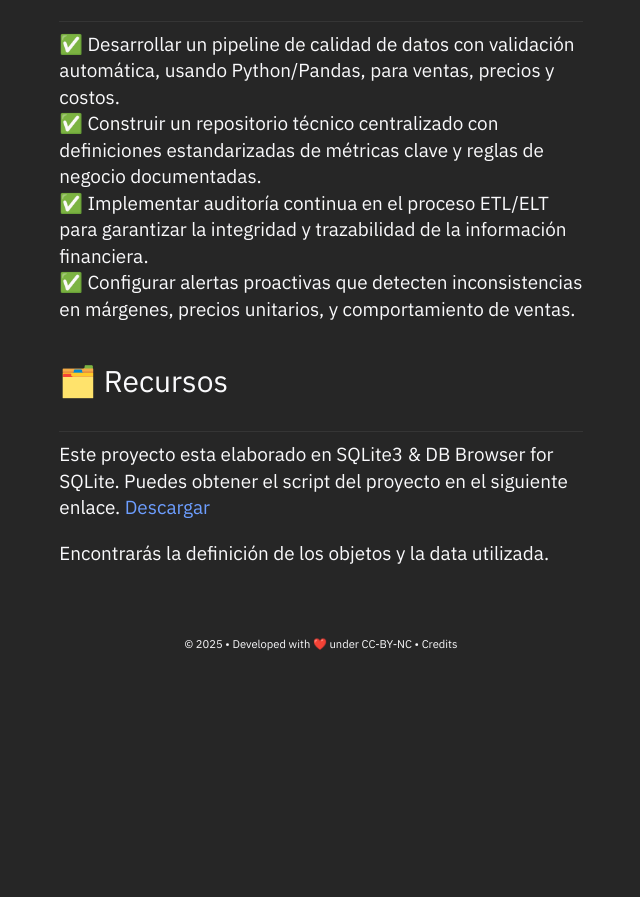
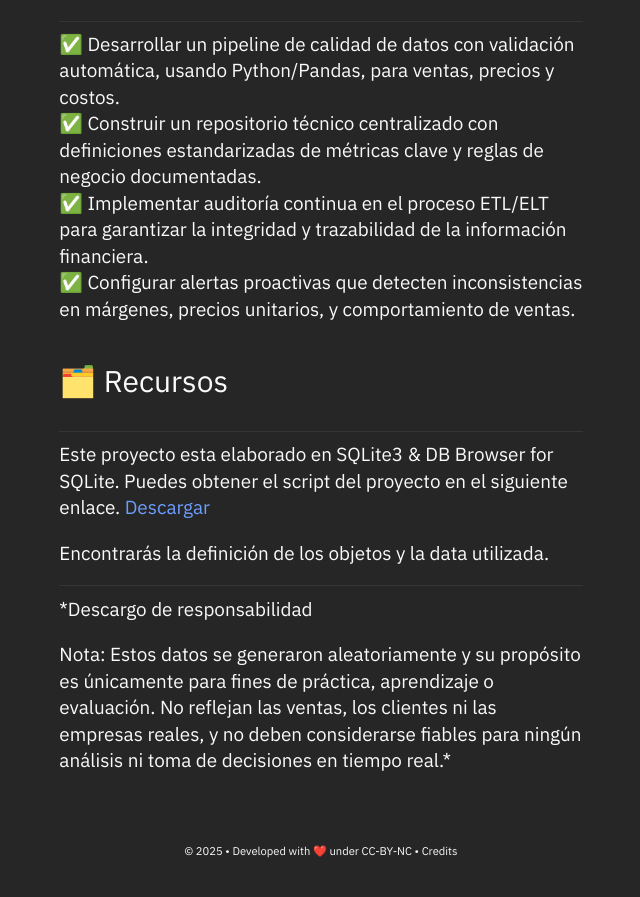
Before and after one commit to batistayureiba/batistayureiba.github.io, a Jekyll site: the page built from _notes/Public/Analisis de Venta e Inventario.md, in a window 1280 px wide and 900 px high, scrolled down 22844 px. Shown: the top 897 px of the window, without its empty margins (319-959 px from the left). Built offline with Jekyll 4.4.1, drawn with Linux system fonts in a browser that asks for light colours; before the commit the page ends 23537 px from its top, so only the background shows below that.

Commit message:
Update Analisis de Venta e Inventario.md

```diff
--- a/_notes/Public/Analisis de Venta e Inventario.md
+++ b/_notes/Public/Analisis de Venta e Inventario.md
@@ -292,3 +292,8 @@ Este proyecto esta elaborado en SQLite3 & DB Browser for SQLite.
 Puedes obtener el script del proyecto en el siguiente enlace. [Descargar](../assets/download/electromarket.sql)
 
 Encontrarás la definición de los objetos y la data utilizada.
+
+---
+*Descargo de responsabilidad
+
+Nota: Estos datos se generaron aleatoriamente y su propósito es únicamente para fines de práctica, aprendizaje o evaluación. No reflejan las ventas, los clientes ni las empresas reales, y no deben considerarse fiables para ningún análisis ni toma de decisiones en tiempo real.*
```
